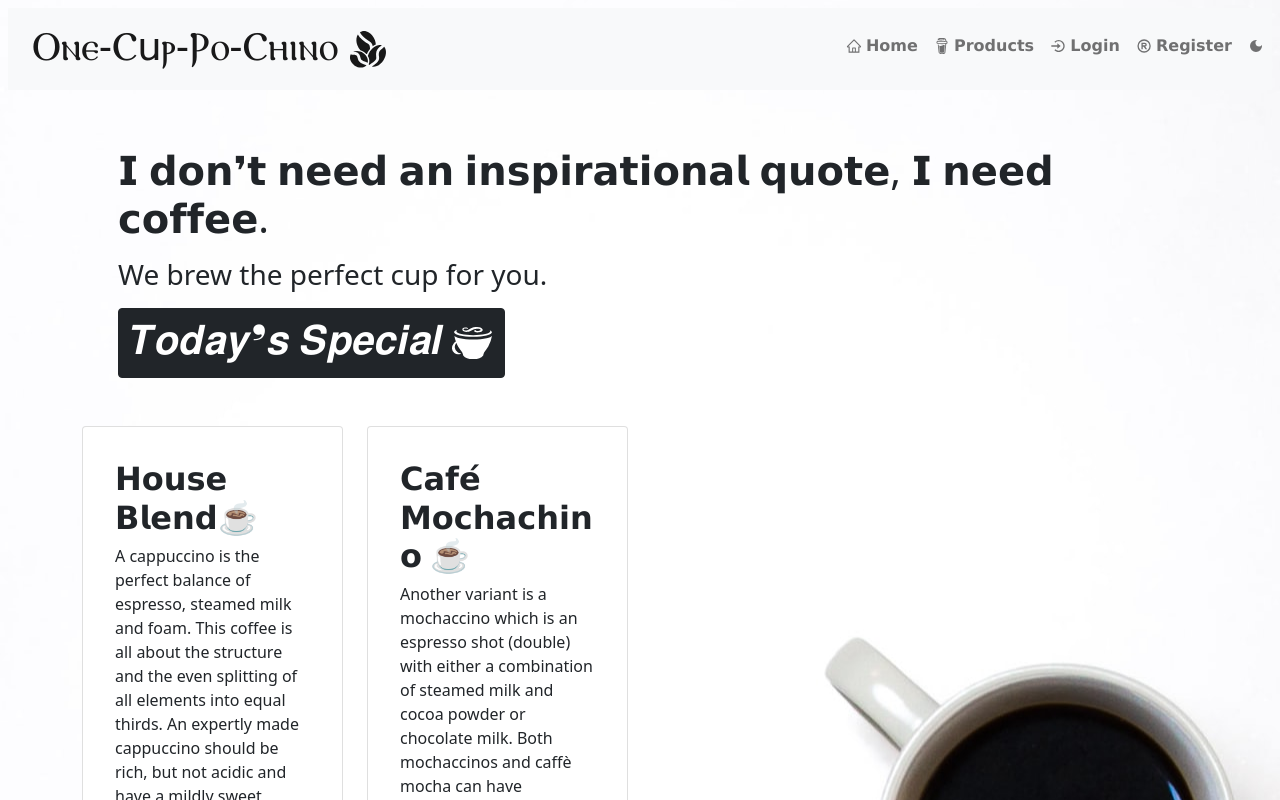
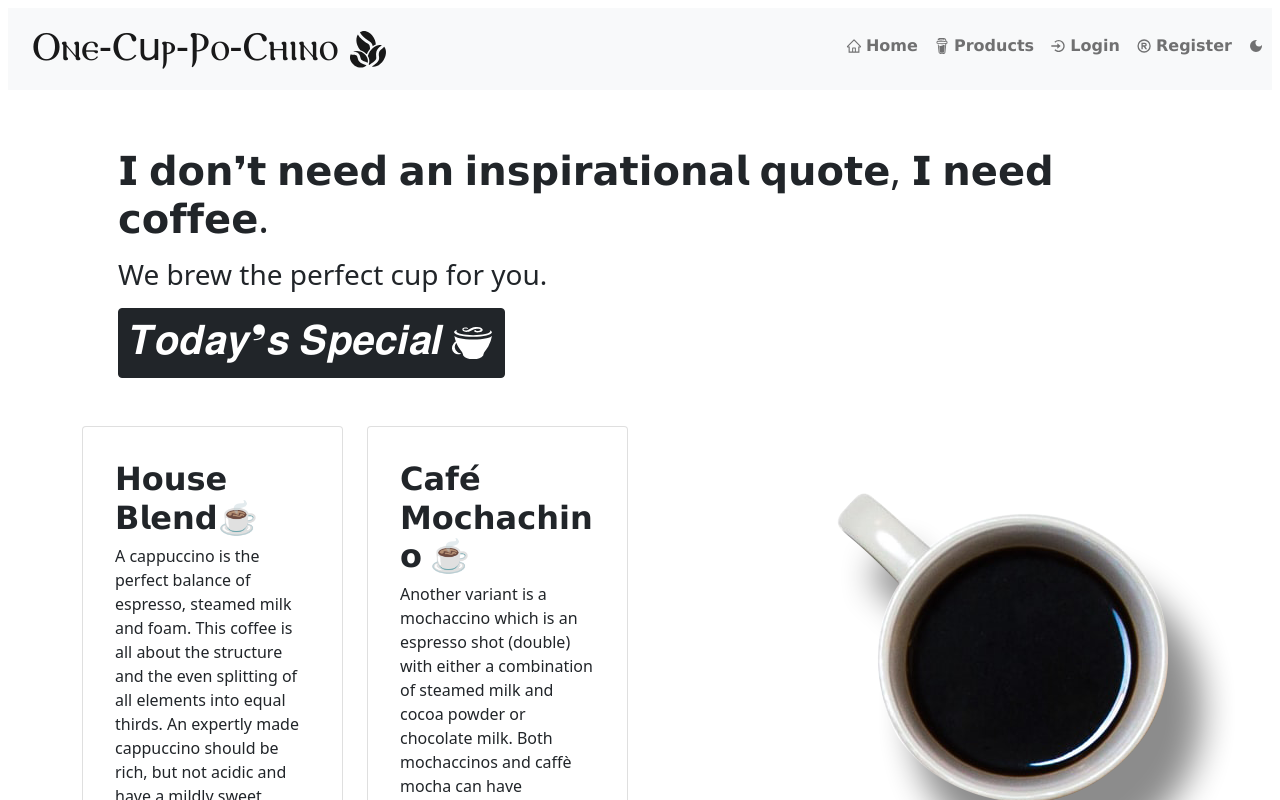
Before and after one commit to nzaide/one-cup-po-chino, a React (Create React App) app in the folder One-Cup-Po-Chino/: page / in a window 1280 px wide. Shown: the top 800 px of the page. Built offline with nearby package versions, Linux system fonts and the light colour scheme; no server answers.

Commit message:
added a png background

```diff
--- a/One-Cup-Po-Chino/src/App.css
+++ b/One-Cup-Po-Chino/src/App.css
@@ -11,7 +11,7 @@
 }
 
 body {
- background-image: url("../public/coffeelarge.jpg");
+ background-image: url("../public/coffee.png");
  background-color: #FFE2D1;
  background-position: center;
  background-repeat: no-repeat;
```
Also changed, not shown: One-Cup-Po-Chino/public/coffee.png (added).
